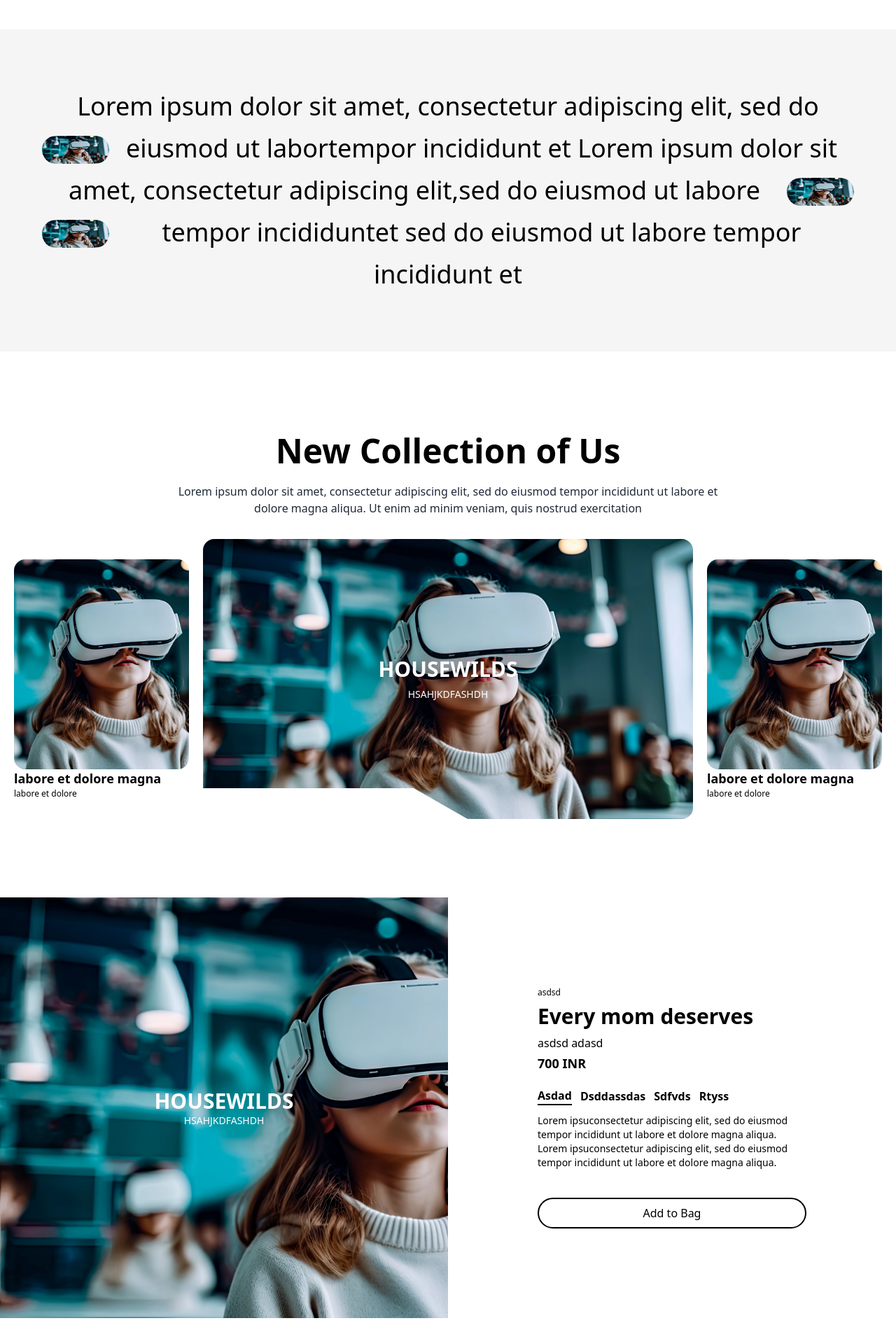
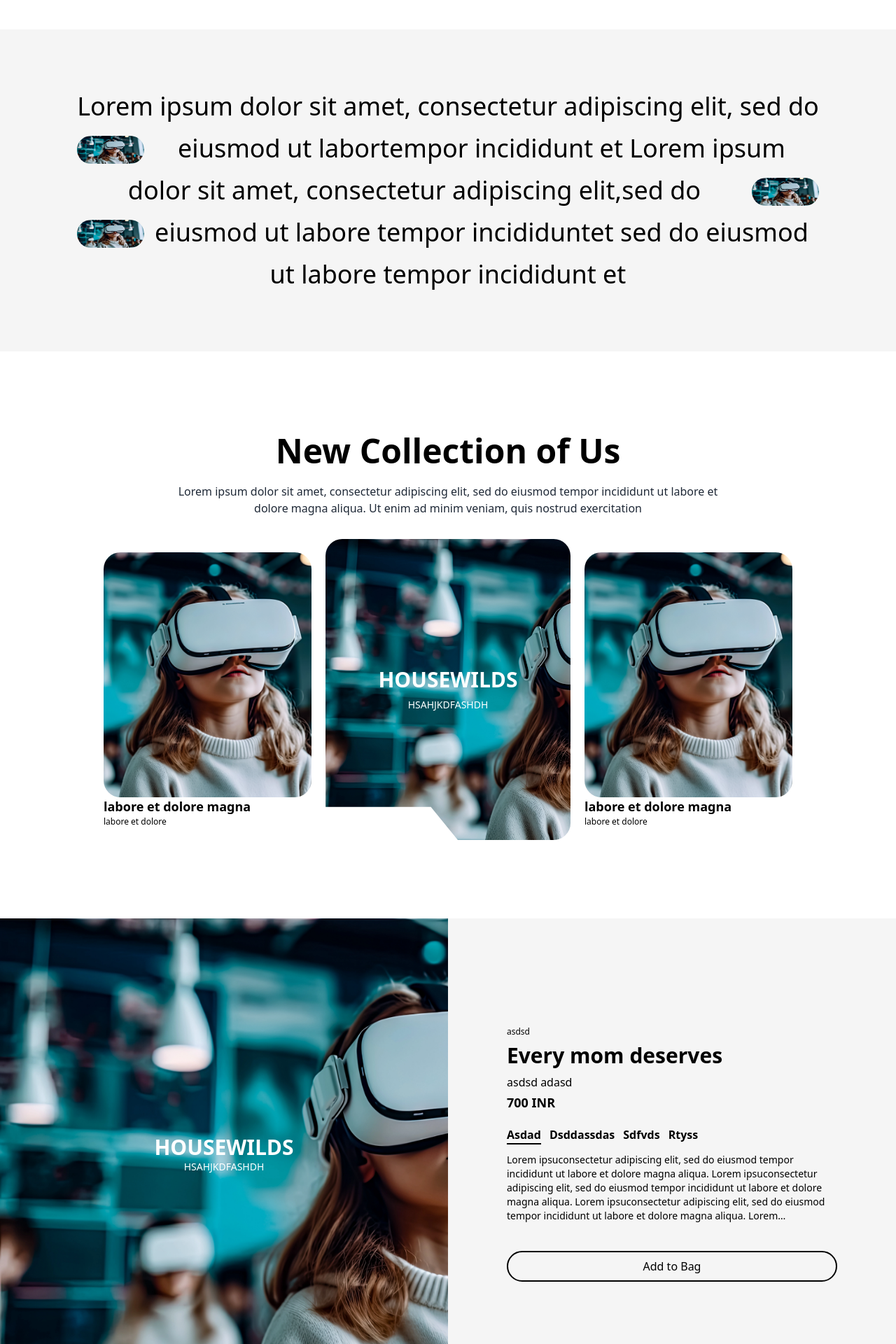
Before and after one commit to SuryanshShahi/OEUVRE, a Next.js app: page / in a window 1280 px wide. Shown: the part 820-2740 px from the top of the page at 70% size. Built offline with nearby package versions, Linux system fonts and the light colour scheme; no server answers.

Commit message:
FEAT: strapi setup

```diff
--- a/src/components/Footer/Footer.tsx
+++ b/src/components/Footer/Footer.tsx
@@ -3,7 +3,7 @@ import { FaLinkedin, FaTwitter } from "react-icons/fa";
 
 const Footer = () => {
   return (
-    <div className="flex flex-col sm:flex-row gap-5 items-center sm:justify-between py-8 container mx-auto px-5">
+    <div className="flex flex-col sm:flex-row gap-5 items-center sm:justify-between py-8 max-w-[1140px] mx-auto px-5">
       <div className="flex gap-x-5 font-medium">
         <div>@ 2023 asdad</div>
         <div>Terms</div>
--- a/src/feature/Home/Home.tsx
+++ b/src/feature/Home/Home.tsx
@@ -13,7 +13,7 @@ const Home = () => {
     {
       tabName: "Asdad",
       tabContent:
-        "Lorem ipsuconsectetur adipiscing elit, sed do eiusmod tempor incididunt ut labore et dolore magna aliqua. Lorem ipsuconsectetur adipiscing elit, sed do eiusmod tempor incididunt ut labore et dolore magna aliqua.",
+        "Lorem ipsuconsectetur adipiscing elit, sed do eiusmod tempor incididunt ut labore et dolore magna aliqua. Lorem ipsuconsectetur adipiscing elit, sed do eiusmod tempor incididunt ut labore et dolore magna aliqua. Lorem ipsuconsectetur adipiscing elit, sed do eiusmod tempor incididunt ut labore et dolore magna aliqua. Lorem ipsuconsectetur adipiscing elit, sed do eiusmod tempor incididunt ut labore et dolore magna aliqua.",
     },
     {
       tabName: "Dsddassdas",
--- a/src/feature/Home/sections/HeroSection.tsx
+++ b/src/feature/Home/sections/HeroSection.tsx
@@ -2,7 +2,7 @@ import React from "react";
 
 const HeroSection = () => {
   return (
-    <div className="space-y-10 md:mt-20 mt-10 container mx-auto px-5">
+    <div className="space-y-10 md:mt-20 mt-10 max-w-[1140px] mx-auto px-5">
       <div className="text-center max-w-[850px] mx-auto space-y-4">
         <div className="text-5xl font-bold leading-[60px]">
           Experience Timeless Luxury, Redefined for Women
@@ -16,7 +16,7 @@ const HeroSection = () => {
       </div>
       <div className="flex max-[1024px]:flex-wrap sm:justify-between justify-center items-center gap-5 !mt-8">
         <div
-          className="card-type-2 h-[350px] rounded-2xl bg-cover w-full max-w-[250px]"
+          className="card-type-2 h-[350px] rounded-2xl bg-cover w-full max-w-[300px]"
           style={{ backgroundImage: "url('/images/vr.webp')" }}
         ></div>
         <div
--- a/src/feature/Home/sections/HouseWild.tsx
+++ b/src/feature/Home/sections/HouseWild.tsx
@@ -11,15 +11,15 @@ const HouseWild = ({
   setIsActive: (idx: number) => void;
 }) => {
   return (
-    <div className="grid md:grid-cols-2">
+    <div className="grid md:grid-cols-2 bg-neutral-100">
       <div
-        className="justify-center flex flex-col items-center text-white w-full bg-cover min-h-[400px]"
+        className="justify-center flex flex-col items-center text-white w-full bg-cover h-[673px]"
         style={{ backgroundImage: "url('/images/vr.webp')" }}
       >
         <div className="text-start font-semibold text-3xl">HOUSEWILDS</div>
         <div className="text-start text-sm">HSAHJKDFASHDH</div>
       </div>
-      <div className="max-w-sm m-auto md:py-32 py-20">
+      <div className="max-w-lg m-auto md:py-36 py-20 px-5">
         <div className="text-xs">asdsd</div>
         <div className="text-3xl font-bold my-2">Every mom deserves</div>
         <div className="">asdsd adasd</div>
@@ -29,8 +29,8 @@ const HouseWild = ({
             {data?.map((item: any, idx: number) => (
               <div
                 key={idx}
-                className={`cursor-pointer font-semibold ${
-                  isActive === idx ? "border-b-2 border-b-black" : ""
+                className={`cursor-pointer font-semibold border-b-2 ${
+                  isActive === idx ? "border-b-black" : " border-b-transparent"
                 }`}
                 onClick={() => setIsActive(idx)}
               >
@@ -38,7 +38,10 @@ const HouseWild = ({
               </div>
             ))}
           </div>
-          <div className="text-sm font-light mt-3">
+          <div
+            className="text-sm font-light mt-3 line-clamp-5 h-[100px]"
+            tool-tip={data[isActive]?.tabContent}
+          >
             {data[isActive]?.tabContent}
           </div>
         </div>
--- a/src/feature/Home/sections/NewCollections.tsx
+++ b/src/feature/Home/sections/NewCollections.tsx
@@ -2,7 +2,7 @@ import React from "react";
 
 const NewCollections = () => {
   return (
-    <div className="text-center space-y-4 container mx-auto px-5">
+    <div className="text-center space-y-4 max-w-[1024px] mx-auto px-5">
       <div className="text-5xl font-bold leading-[60px]">
         New Collection of Us
       </div>
@@ -12,10 +12,10 @@ const NewCollections = () => {
         veniam, quis nostrud exercitation
       </p>
       <div className="flex max-[1024px]:flex-wrap sm:text-start text-center sm:justify-between justify-center items-center gap-5 !mt-8">
-        <div className="max-w-[250px]">
+        <div className="max-w-[300px]">
           <img
             src="/images/vr.webp"
-            className="rounded-2xl h-[300px] w-full object-cover"
+            className="rounded-3xl h-[350px] w-full object-cover"
           />
           <div className="font-semibold text-[18px]">
             labore et dolore magna
@@ -24,17 +24,17 @@ const NewCollections = () => {
         </div>
 
         <div
-          className="max-[1024px]:order-last rounded-2xl card-type-2 gap-2 justify-center flex flex-col items-center text-white h-[400px] w-full bg-cover"
+          className="max-w-[350px] max-[1024px]:order-last rounded-3xl card-type-2 gap-2 justify-center flex flex-col items-center text-white h-[430px] w-full bg-cover"
           style={{ backgroundImage: "url('/images/vr.webp')" }}
         >
           <div className="font-semibold text-3xl">HOUSEWILDS</div>
           <div className="text-sm">HSAHJKDFASHDH</div>
         </div>
 
-        <div className="max-w-[250px] ">
+        <div className="max-w-[300px]">
           <img
             src="/images/vr.webp"
-            className="rounded-2xl h-[300px] w-full object-cover"
+            className="rounded-3xl h-[350px] w-full object-cover"
           />
           <div className="font-semibold text-[18px]">
             labore et dolore magna
--- a/src/feature/Home/sections/PerfectOutfit.tsx
+++ b/src/feature/Home/sections/PerfectOutfit.tsx
@@ -4,7 +4,7 @@ import React from "react";
 const PerfectOutfit = () => {
   return (
     <div className="relative bg-neutral-100 py-20 px-5">
-      <p className="md:text-4xl text-3xl text-center md:leading-[60px] leading-[50px] container mx-auto md:px-10">
+      <p className="md:text-4xl text-3xl text-center md:leading-[60px] leading-[50px] max-w-[1140px] mx-auto md:px-10">
         Lorem ipsum dolor sit amet, consectetur adipiscing elit, sed do eiusmod
         ut labor
         <Img
--- a/src/feature/Home/sections/RaiseStandards.tsx
+++ b/src/feature/Home/sections/RaiseStandards.tsx
@@ -2,7 +2,7 @@ import React from "react";
 
 const RaiseStandards = () => {
   return (
-    <div className="space-y-10 sm:mt-20 mt-10 container mx-auto px-5">
+    <div className="space-y-10 sm:mt-20 mt-10 max-w-[1140px] mx-auto px-5">
       <div className="text-center max-w-[850px] mx-auto space-y-4">
         <div className="text-5xl font-bold leading-[60px]">
           Made To Raise Your Standards
```
